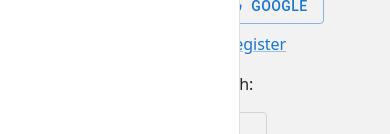
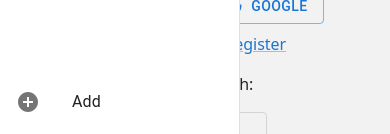
Before and after one commit to Andyfer004/Proyecto_Software_Frontend, a React Native app: screen / in a window 390 px wide. Shown: the part 710-844 px from the top of the page. Built offline with nearby package versions, Linux system fonts and the light colour scheme.

Commit message:
modal agregar perfil en sidebar

```diff
--- a/src/common/SidebarGeneral.tsx
+++ b/src/common/SidebarGeneral.tsx
@@ -2,13 +2,14 @@ import React from 'react';
 import {  Divider, Drawer, IconButton, List, ListItem, ListItemButton, ListItemIcon, ListItemText, Toolbar, Typography } from '@mui/material';
 import { styled, useTheme } from '@mui/material/styles';
 import MuiAppBar, { AppBarProps as MuiAppBarProps } from '@mui/material/AppBar';
-
+import AddCircleIcon from '@mui/icons-material/AddCircle';
 import ChevronLeftIcon from '@mui/icons-material/ChevronLeft';
 import ChevronRightIcon from '@mui/icons-material/ChevronRight';
 import InboxIcon from '@mui/icons-material/MoveToInbox';
 import MenuIcon from '@mui/icons-material/Menu';
 import { useNavigation } from '@react-navigation/native';
 import LoginIcon from '@mui/icons-material/Login';
+import AddCircle from '@mui/icons-material/AddCircle';
 
 const DrawerHeader = styled('div')(({ theme }) => ({
   display: 'flex',
@@ -50,6 +51,10 @@ const DrawerHeader = styled('div')(({ theme }) => ({
     { name: 'Login', icon: LoginIcon, route: 'Login' },
   ];
 
+  const bottomDrawerItems = [
+    { name: 'Add', icon: AddCircle , route: 'AddProfile' },
+  ];
+
 const SidebarGeneral = () => {
 
   const [open, setOpen] = React.useState(true);
@@ -69,7 +74,7 @@ const SidebarGeneral = () => {
 
   return (
     <>
-    <AppBar position="fixed" open={open}>
+      <AppBar position="fixed" open={open}>
         <Toolbar>
           <IconButton
             color="inherit"
@@ -87,7 +92,7 @@ const SidebarGeneral = () => {
       </AppBar>
       <Drawer
         sx={{
-          ...( open && {width: drawerWidth}),
+          width: drawerWidth,
           flexShrink: 0,
           '& .MuiDrawer-paper': {
             width: drawerWidth,
@@ -117,9 +122,20 @@ const SidebarGeneral = () => {
           ))}
         </List>
         <Divider />
-
+        <List sx={{ marginTop: 'auto' }}>
+          {bottomDrawerItems.map((item, index) => (
+            <ListItem key={item.name} disablePadding>
+              <ListItemButton onClick={() => navigation.navigate(item.route as never)}>
+                <ListItemIcon>
+                  {React.createElement(item.icon)}
+                </ListItemIcon>
+                <ListItemText primary={item.name} />
+              </ListItemButton>
+            </ListItem>
+          ))}
+        </List>
       </Drawer>
-      </>
+    </>
   );
 };
 
```
